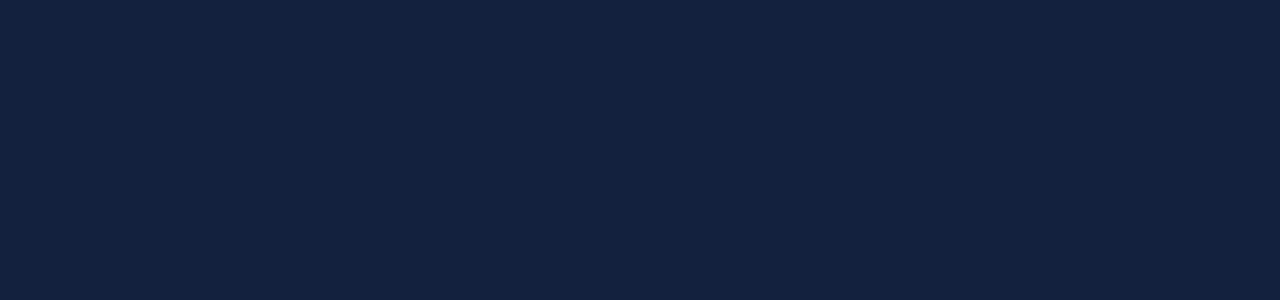
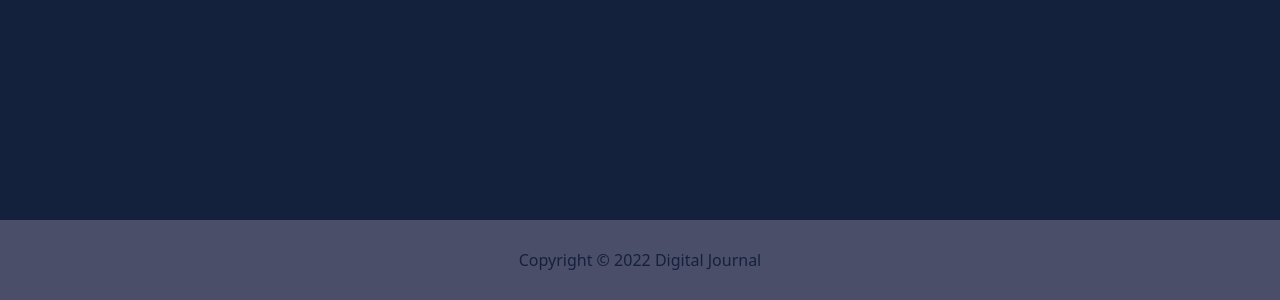
Before and after one commit to Erich08/digital-journal, a Next.js app: page / in a window 1280 px wide. Shown: the part 692-992 px from the top of the page. Before the commit the page ends 800 px from the top, so only its background shows below. Built offline with nearby package versions, Linux system fonts and the light colour scheme.

Commit message:
basic footer/flex box changes

```diff
--- a/pages/components/Footer.js
+++ b/pages/components/Footer.js
@@ -1,7 +1,12 @@
 import React from 'react';
 
 const Footer = () => {
-  return <div>Footer</div>;
+  const year = new Date().getFullYear();
+  return (
+    <footer className='w-full flex justify-center items-center h-20 bg-light-navy text-navy '>
+      <p>Copyright &copy; {year} Digital Journal</p>
+    </footer>
+  );
 };
 
 export default Footer;
--- a/pages/components/Layout.js
+++ b/pages/components/Layout.js
@@ -4,11 +4,15 @@ import Footer from './Footer';
 
 const Layout = ({ children }) => {
   return (
-    <>
+    // <div className='layout-container'>
+
+    <main>
       <Navbar />
-      <main>{children}</main>
+      {children}
       <Footer />
-    </>
+    </main>
+
+    // </div>
   );
 };
 
--- a/pages/index.js
+++ b/pages/index.js
@@ -1,9 +1,8 @@
 import Head from 'next/head';
-import styles from '../styles/Home.module.css';
 
 export default function Home() {
   return (
-    <div className={styles.container}>
+    <div className='home-container'>
       <Head>
         <title>Create Next App</title>
         <meta name='description' content='Generated by create next app' />
--- a/styles/globals.css
+++ b/styles/globals.css
@@ -2,18 +2,20 @@
 @tailwind components;
 @tailwind utilities;
 
-html,
+* {
+  box-sizing: border-box;
+}
+
 body {
+  height: 100vh;
   padding: 0;
   margin: 0;
   background-color: #14213d;
 }
 
-a {
-  color: inherit;
-  text-decoration: none;
+.home-container {
+  height: 100vh;
+  display: flex;
+  flex-direction: column;
+  justify-content: space-between;
 }
-
-* {
-  box-sizing: border-box;
-}
```
